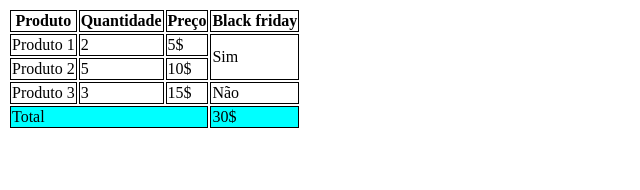
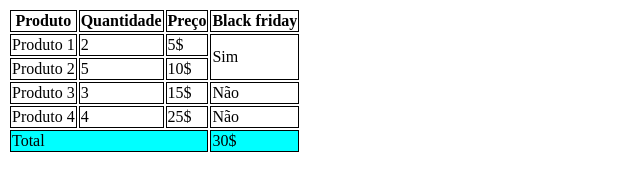
Before and after one commit to paulodiasred/curso-dev-quest, a plain HTML site: page teste-git/index.html in a window 1280 px wide. Shown: the whole page, without its empty margins (0-640 px from the left). Drawn offline with Linux system fonts and the light colour scheme.

Commit message:
adicionado um produto

```diff
--- a/teste-git/index.html
+++ b/teste-git/index.html
@@ -43,6 +43,12 @@
                 <td>15$</td>
                 <td>Não</tr>
             </tr>
+            <tr>
+                <td>Produto 4</td>
+                <td>4</td>
+                <td>25$</td>
+                <td>Não</tr>
+            </tr>
         </tbody>
 
         <tfoot>
```
